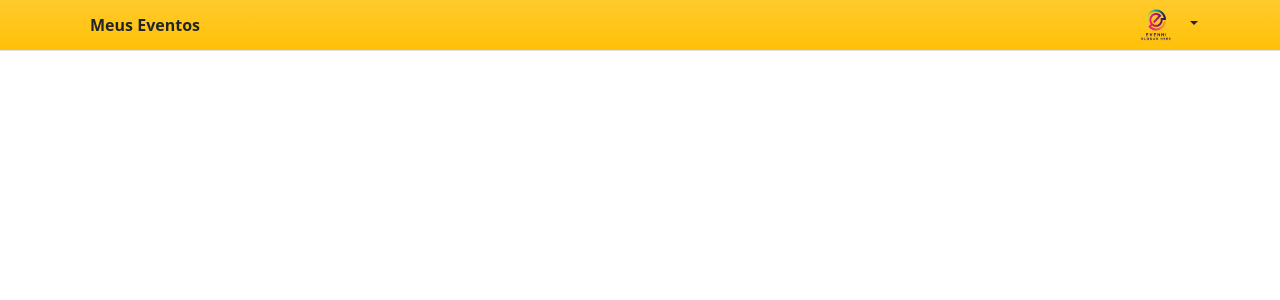
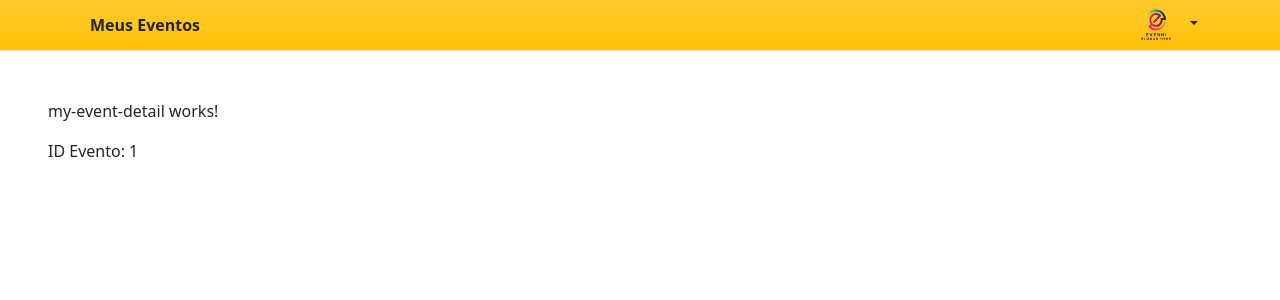
Before and after one commit to leno1moraes/evenhi-frontend, an Angular app in the folder evenhi/: page /myevents/detail/1 in a window 1280 px wide. Shown: the top 300 px of the page. Built offline with nearby package versions, Linux system fonts and the light colour scheme.

Commit message:
dashboard myevents refactor 2

```diff
--- a/evenhi/src/app/app.routes.ts
+++ b/evenhi/src/app/app.routes.ts
@@ -36,7 +36,7 @@ export const routes: Routes = [
         component: UserMyEventsComponent
     },
     {
-        path: 'myevents/:action/:user',
+        path: 'myevents/:action/:id',
         component: UserMyEventsComponent
     }
 ];
--- /dev/null
+++ b/evenhi/src/app/user-my-events/my-event-detail/my-event-detail.component.html
@@ -0,0 +1,3 @@
+<p>my-event-detail works!</p>
+
+<p>ID Evento: {{ myEvent }}</p>
--- /dev/null
+++ b/evenhi/src/app/user-my-events/my-event-detail/my-event-detail.component.ts
@@ -0,0 +1,25 @@
+import { Component, Input } from '@angular/core';
+import { Router, ActivatedRoute } from '@angular/router';
+
+@Component({
+  selector: 'app-my-event-detail',
+  standalone: true,
+  imports: [],
+  templateUrl: './my-event-detail.component.html',
+  styleUrl: './my-event-detail.component.css'
+})
+export class MyEventDetailComponent {
+  myEvent!: number;
+
+  constructor(
+    private router: Router,
+    private route: ActivatedRoute,
+  ) { }
+
+  ngOnInit(){
+    console.log("Rota: ", this.route.snapshot);
+    this.myEvent = Number(this.route.snapshot.paramMap.get('id')) || 0;
+    console.log("Evento: ", this.myEvent);
+  }
+
+}
--- a/evenhi/src/app/user-my-events/my-events-list/my-events-list.component.html
+++ b/evenhi/src/app/user-my-events/my-events-list/my-events-list.component.html
@@ -1,6 +1,6 @@
 <div class="container">
     <div class="row">
-        <div *ngFor="let myevent of events" class="col-md-4 col-sm-6 mb-4">
+        <div *ngFor="let myevent of myEvents" class="col-md-4 col-sm-6 mb-4">
             <div class="event-card p-3">
                 <div class="image-container">
                     <img src="assets/images/evenhi-logo.png" alt="Imagem do Evento"/>
--- a/evenhi/src/app/user-my-events/my-events-list/my-events-list.component.ts
+++ b/evenhi/src/app/user-my-events/my-events-list/my-events-list.component.ts
@@ -2,6 +2,7 @@ import { CommonModule } from '@angular/common';
 import { Component, Input } from '@angular/core';
 import { EventModel } from '../../models/event-model.model';
 import { FormsModule } from '@angular/forms';
+import { ActivatedRoute, Router } from '@angular/router';
 
 @Component({
   selector: 'app-my-events-list',
@@ -11,7 +12,7 @@ import { FormsModule } from '@angular/forms';
   styleUrl: './my-events-list.component.css'
 })
 export class MyEventsListComponent {
-  @Input() user!: number;
+  user!: number;
   myEvents: EventModel[] = [];
 
   events = [
@@ -23,10 +24,18 @@ export class MyEventsListComponent {
     {id: 6, status: 1, title: 'Cinema Novo', urlImage: 'assets/images/evenhi-logo.png', location: 'Belo Horizonte - MG', date: 'SEX, 15 DEZ . 19:00', customers: 220, user: 1 },
   ];
 
+  constructor(
+    private router: Router,
+    private route: ActivatedRoute,
+  ) { }
+
   ngOnInit(){
-    if (this.user){
+    this.user = Number(this.route.snapshot.paramMap.get('id')) || 0;
+    console.log("Usuario id 1: ", this.user)
+    if (this.user != 0){
       this.events.forEach(element => {
         if (this.user === element.user){
+          console.log("Usuario id 2: ", element.user)
           this.myEvents.push(new EventModel(element.id, element.status, element.title, element.urlImage,
                         element.location, element.date, element.customers));
         }
--- a/evenhi/src/app/user-my-events/user-my-events.component.html
+++ b/evenhi/src/app/user-my-events/user-my-events.component.html
@@ -1,3 +1,4 @@
 <main class="m-5">
-    <app-my-events-list *ngIf="enableMyListEvent" [user]="1"></app-my-events-list>
+    <app-my-events-list *ngIf="enableMyListEvent"></app-my-events-list>
+    <app-my-event-detail *ngIf="enableMyDetailEvent"></app-my-event-detail>
 </main>
--- a/evenhi/src/app/user-my-events/user-my-events.component.ts
+++ b/evenhi/src/app/user-my-events/user-my-events.component.ts
@@ -2,17 +2,20 @@ import { CommonModule } from '@angular/common';
 import { Component } from '@angular/core';
 import { MyEventsListComponent } from './my-events-list/my-events-list.component';
 import { Router, ActivatedRoute } from '@angular/router';
+import { MyEventDetailComponent } from './my-event-detail/my-event-detail.component';
 
 @Component({
   selector: 'app-user-my-events',
   standalone: true,
-  imports: [CommonModule, MyEventsListComponent],
+  imports: [CommonModule, MyEventsListComponent, MyEventDetailComponent],
   templateUrl: './user-my-events.component.html',
   styleUrl: './user-my-events.component.css'
 })
 export class UserMyEventsComponent {
   enableMyListEvent = false;
+  enableMyDetailEvent = false;
   user!: number;
+  myEvent!: number;
 
   constructor(
     private router: Router,
@@ -23,8 +26,12 @@ export class UserMyEventsComponent {
     const actionRoute = this.route.snapshot.paramMap.get('action');
 
     if (actionRoute === 'list'){
-      this.user = Number(this.route.snapshot.paramMap.get('user')) || 0;
+      //this.user = Number(this.route.snapshot.paramMap.get('id')) || 0;
       this.enableMyListEvent = true;
+    }
+
+    if (actionRoute === 'detail'){
+      this.enableMyDetailEvent = true;
     }
 
   }
```
Also changed, not shown: evenhi/src/app/user-my-events/my-event-detail/my-event-detail.component.css (added), 1 other file (tests, documents, lock files or other folders).
